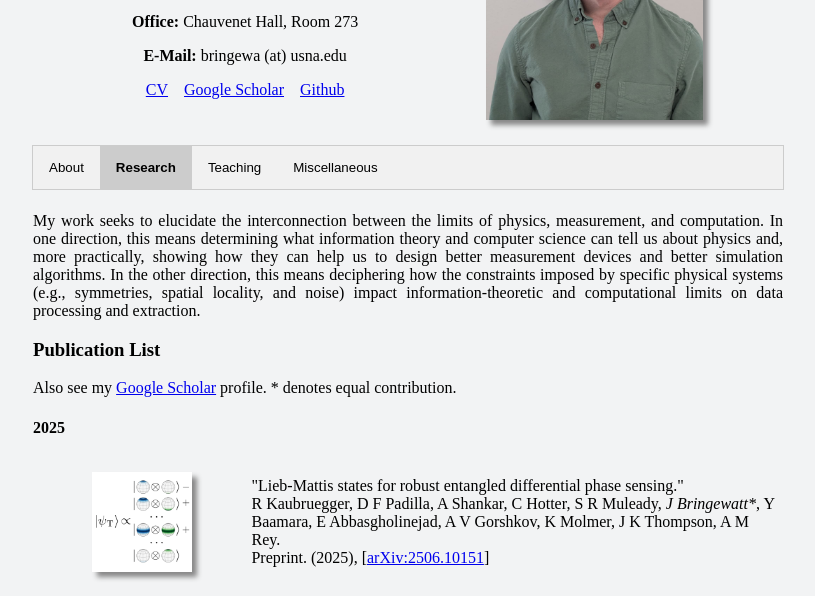
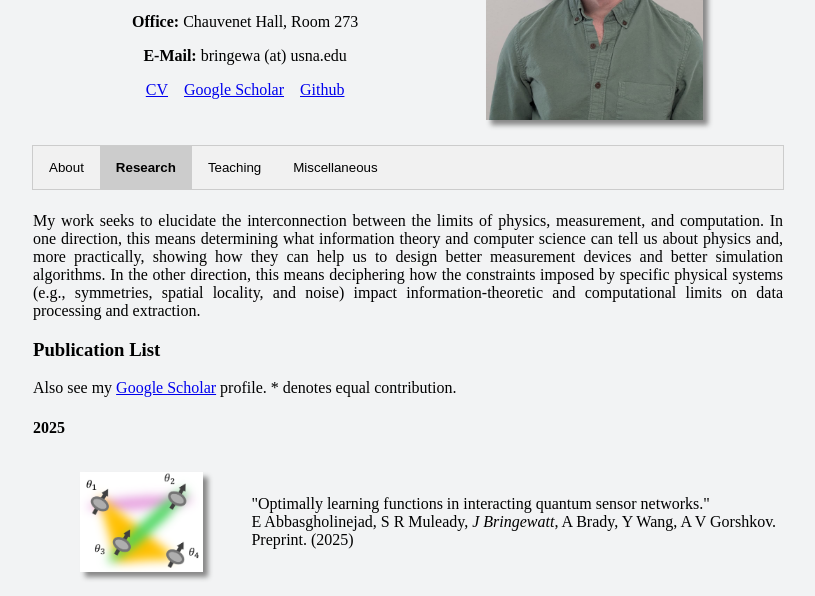
Before and after one commit to jbringewatt/jbringewatt.github.io, a plain HTML site: page index.html in a window 1280 px wide. Both pictures are taken after a click on the button "Research". Shown: the part 171-767 px from the top of the page, without its empty margins (232-1047 px from the left). Drawn offline with Linux system fonts and the light colour scheme.

Commit message:
Update index.html

```diff
--- a/index.html
+++ b/index.html
@@ -153,6 +153,17 @@ My work seeks to elucidate the interconnection between the limits of physics, me
 
 <h4>2025</h4>
 <table width="750" align="center" margin="0">
+
+        <tr height="125">
+        <td align="center" width="200" valign="center">
+        <img src="Images/interacting-sensors.png" height="100" class="paperimg">
+        </td>
+        <td align="left" width="500" valign="center">
+                "Optimally learning functions in interacting quantum sensor networks."<br>
+                E Abbasgholinejad, S R Muleady, <i>J Bringewatt</i>, A Brady, Y Wang, A V Gorshkov.<br>
+                Preprint. (2025)
+        </td>
+        </tr>
 
         <tr height="125">
         <td align="center" width="200" valign="center">
```
